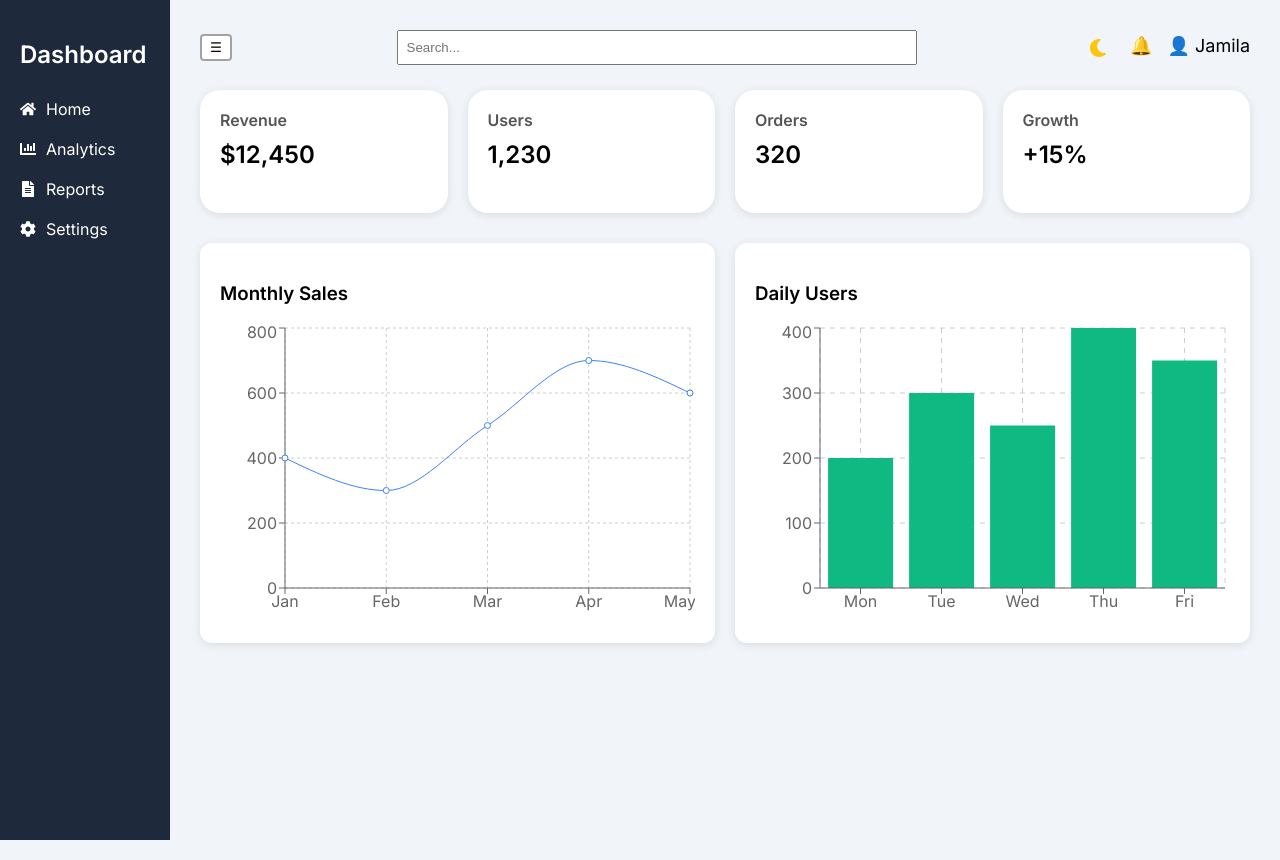
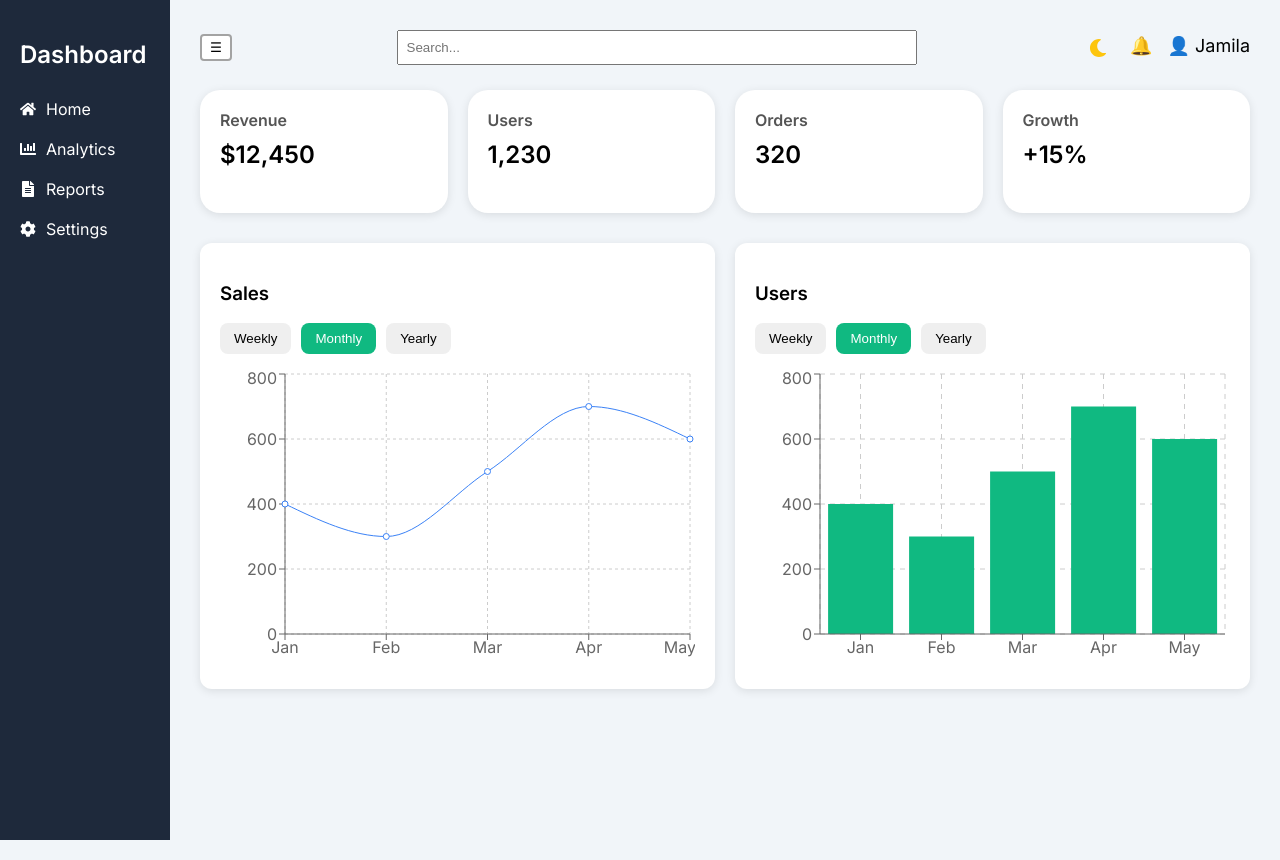
Before and after one commit to JAMILA-AIT-HAMOU/Dashboard-Page, a React (Vite) app: page / in a window 1280 px wide. Built offline with nearby package versions, Linux system fonts and the light colour scheme.

Commit message:
Implement dynamic chart filtering shared state

```diff
--- a/src/App.jsx
+++ b/src/App.jsx
@@ -9,6 +9,7 @@ function App(){
 
   const [isOpen, setIsOpen]=useState(true)
   const [darkMode, setDarkMode]=useState(false)
+  const [period, setPeriod]=useState("monthly")
 
   return(
     <div className={`dashboard ${darkMode ? "darkMode" : ""}`}>
@@ -24,8 +25,12 @@ function App(){
           <StatCard title="Growth" value="+15%" />
         </div>
         <div className="charts">
-          <LineChartComponent />
-          <BarChartComponent />
+          <LineChartComponent
+            period={period}
+            setPeriod={setPeriod}/>
+          <BarChartComponent
+            period={period}
+            setPeriod={setPeriod} />
         </div>
       </div>
     </div>
--- a/src/components/BarChartComponent.jsx
+++ b/src/components/BarChartComponent.jsx
@@ -1,23 +1,32 @@
 import {BarChart, Bar, XAxis, YAxis, Tooltip, CartesianGrid, ResponsiveContainer} from "recharts"
-
-
-const data=[
-  {name:"Mon", users:200},
-  {name:"Tue", users:300},
-  {name:"Wed", users:250},
-  {name:"Thu", users:400},
-  {name:"Fri", users:350},
-]
+import { usersData } from "../data/chartData";
 
 
 
-function BarChartComponent(){
+
+
+function BarChartComponent({period, setPeriod}){
+
+const chartData=usersData[period]
   return(
     <div className="chart-container">
-      <h3>Daily Users</h3>
-
+      <h3>Users</h3>
+      <div className="chart-filters">
+        <button
+          className={period === "weekly" ? "active" :""}
+          onClick={()=>setPeriod("weekly")}>Weekly
+        </button>
+        <button
+          className={period === "monthly" ? "active" :""}
+          onClick={()=>setPeriod("monthly")}>Monthly
+        </button>
+        <button
+          className={period === "yearly" ? "active" :""}
+          onClick={()=>setPeriod("yearly")}>Yearly
+        </button>
+      </div>
       <ResponsiveContainer width="100%" height={300}>
-        <BarChart data={data}>
+        <BarChart data={chartData}>
           <CartesianGrid strokeDasharray="5 5" />
           <XAxis dataKey="name" />
           <YAxis />
--- a/src/components/LineChartComponent.jsx
+++ b/src/components/LineChartComponent.jsx
@@ -1,20 +1,34 @@
-import {LineChart, Line, XAxis, YAxis, Tooltip, CartesianGrid, ResponsiveContainer} from "recharts"
+import {LineChart, Line, XAxis, YAxis, Tooltip, CartesianGrid, ResponsiveContainer} from "recharts";
+
+import { salesData } from "../data/chartData";
 
 
-const data=[
-  {name:"Jan", sales:400},
-  {name:"Feb", sales:300},
-  {name:"Mar", sales:500},
-  {name:"Apr", sales:700},
-  {name:"May", sales:600},
-]
 
-function LineChartComponent(){
+
+function LineChartComponent({period, setPeriod}){
+
+
+const chartData=salesData[period]
+
   return(
     <div className="chart-container">
-      <h3>Monthly Sales</h3>
+      <h3>Sales</h3>
+      <div className="chart-filters">
+        <button
+          className={period === "weekly" ? "active" :""}
+          onClick={()=>setPeriod("weekly")}>Weekly
+        </button>
+        <button
+          className={period === "monthly" ? "active" :""}
+          onClick={()=>setPeriod("monthly")}>Monthly
+        </button>
+        <button
+          className={period === "yearly" ? "active" :""}
+          onClick={()=>setPeriod("yearly")}>Yearly
+        </button>
+      </div>
       <ResponsiveContainer width="100%" height={300}>
-        <LineChart data={data}>
+        <LineChart data={chartData}>
           <CartesianGrid strokeDasharray="3 3"/>
           <XAxis dataKey="name" />
           <YAxis />
--- /dev/null
+++ b/src/data/chartData.js
@@ -0,0 +1,47 @@
+export const usersData={
+  weekly:[
+  {name:"Mon", users:200},
+  {name:"Tue", users:350},
+  {name:"Wed", users:280},
+  {name:"Thu", users:500},
+  {name:"Fri", users:450},
+  ],
+  monthly:[
+    {name:"Jan", users:400},
+    {name:"Feb", users:300},
+    {name:"Mar", users:500},
+    {name:"Apr", users:700},
+    {name:"May", users:600},
+  ],
+  yearly:[
+    {name:"2022", users:4000},
+    {name:"2023", users:3030},
+    {name:"2024", users:5500},
+    {name:"2025", users:7000},
+    {name:"2026", users:8600},
+  ]
+}
+
+export const salesData ={
+  weekly:[
+    {name:"Mon", sales:200},
+    {name:"Tue", sales:350},
+    {name:"Wed", sales:280},
+    {name:"Thu", sales:500},
+    {name:"Fri", sales:450},
+  ],
+  monthly:[
+    {name:"Jan", sales:400},
+    {name:"Feb", sales:300},
+    {name:"Mar", sales:500},
+    {name:"Apr", sales:700},
+    {name:"May", sales:600},
+  ],
+  yearly:[
+    {name:"2022", sales:4000},
+    {name:"2023", sales:3030},
+    {name:"2024", sales:5500},
+    {name:"2025", sales:7000},
+    {name:"2026", sales:8600},
+  ]
+}
--- a/src/index.css
+++ b/src/index.css
@@ -155,7 +155,25 @@ body{
   grid-template-columns: repeat(auto-fit, minmax(300px, 1fr));
   gap: 20px;
 }
-
+.chart-filters{
+  display: flex;
+  gap: 10px;
+  margin-bottom: 15px;
+}
+.chart-filters button{
+  padding: 8px 14px;
+  border: none;
+  border-radius: 8px;
+  cursor: pointer;
+}
+.chart-filters button:hover{
+  box-shadow: 1px 1px 3px grey;
+  opacity: 0.6;
+}
+.chart-filters button.active{
+  background: #10b981;
+  color: white;
+}
 
 /*Responsive*/
 
```
